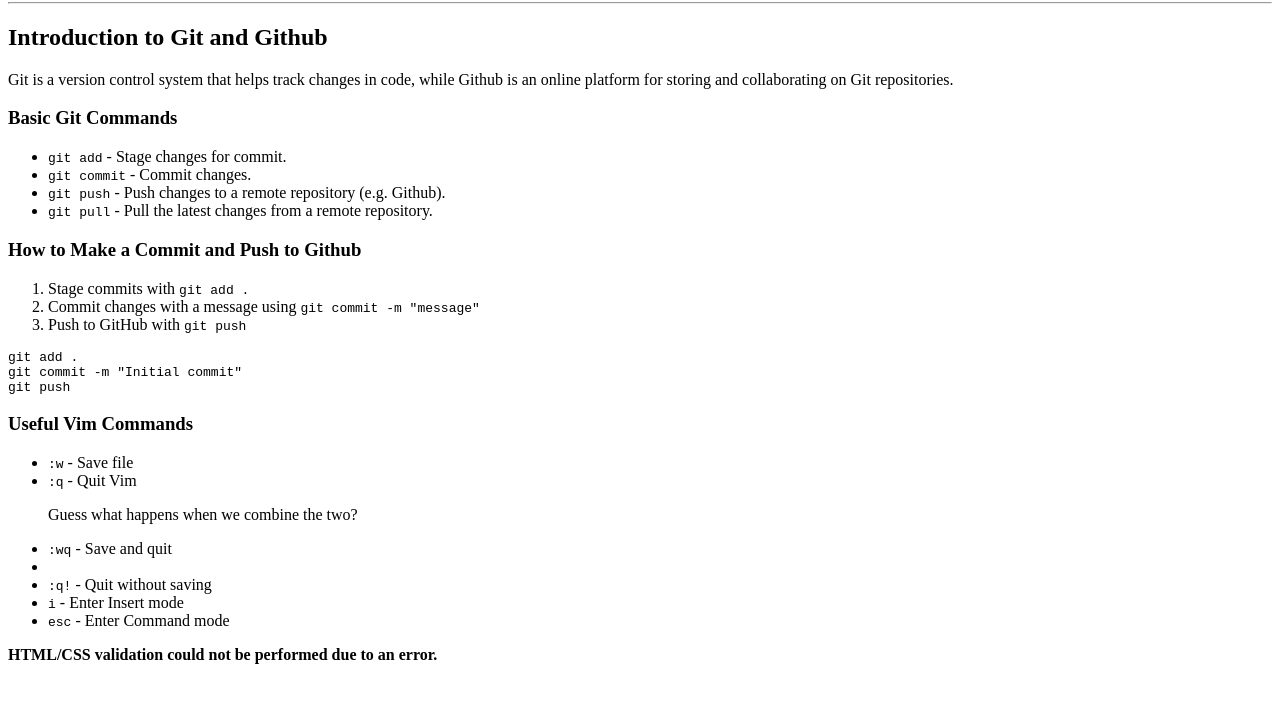
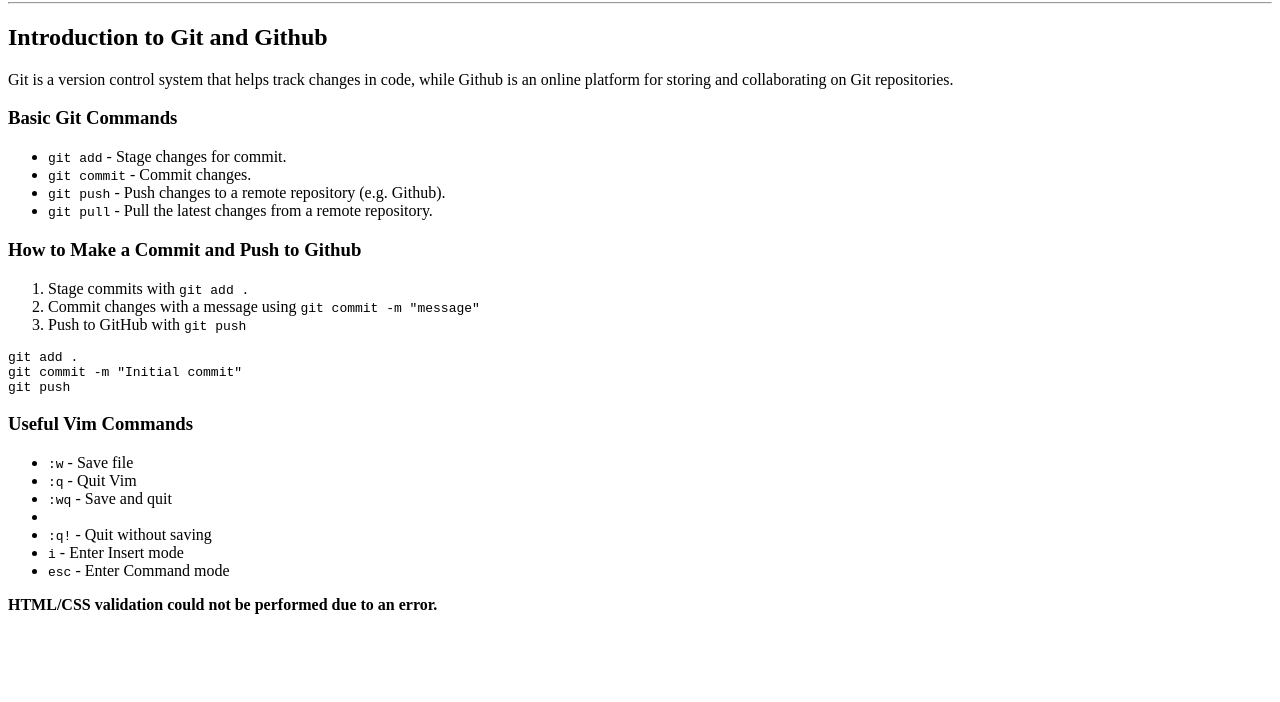
Before and after one commit to vitalune/vitalune.github.io, a plain HTML site: page code_practice.html in a window 1280 px wide. Shown: the part 78-780 px from the top of the page. Drawn offline with Linux system fonts and the light colour scheme; no server answers.

Commit message:
tried adding p to ul

```diff
--- a/code_practice.html
+++ b/code_practice.html
@@ -36,7 +36,6 @@ git push</code></pre>
 		<ul>
 			<li><code>:w</code> - Save file</li>
 			<li><code>:q</code> - Quit Vim</li>
-			<p>Guess what happens when we combine the two?</p>
 			<li><code>:wq</code> - Save and quit<li>
 			<li><code>:q!</code> - Quit without saving</li>
 			<li><kbd>i</kbd> - Enter Insert mode</li>
```
